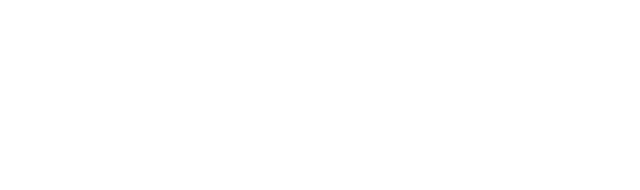
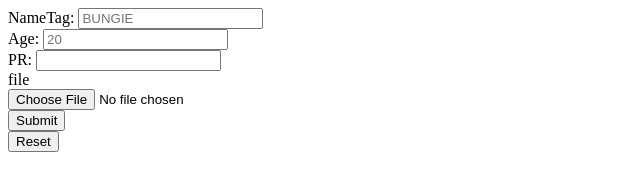
Before and after one commit to RenDiego07/HTML-CSS-4-fun, a plain HTML site: page forms.html in a window 1280 px wide. Shown: the whole page, without its empty margins (0-640 px from the left). Drawn offline with Linux system fonts and the light colour scheme.

Commit message:
1st command on mac

```diff
--- a/forms.html
+++ b/forms.html
@@ -5,7 +5,22 @@
 
 
         <body>
-
+            <form action = "forms.php" method = "POST">
+                <label for= "username"> NameTag:</label>
+                <input type="text" id="username" required minlength="6" maxlength="10" placeholder="BUNGIE">
+                <br>
+                <label for = "Age"> Age: </label>
+                <input type="text" id ="Age" minlength="1" maxlength="3" placeholder= "20" required >
+                <br>
+                <label for = "PR"> PR:</label>
+                <input type = "text" id="PR" minlength="1" maxlength="3">
+                <br>
+                <label for ="file"> file </label><br>
+                <input type= "file" id="file">
+                <br>
+                <input type ="submit">
+                <br>
+                <input type ="reset">
 
         </body>
     </head>
```
Also changed, not shown: index.html (+6 -0 lines).
